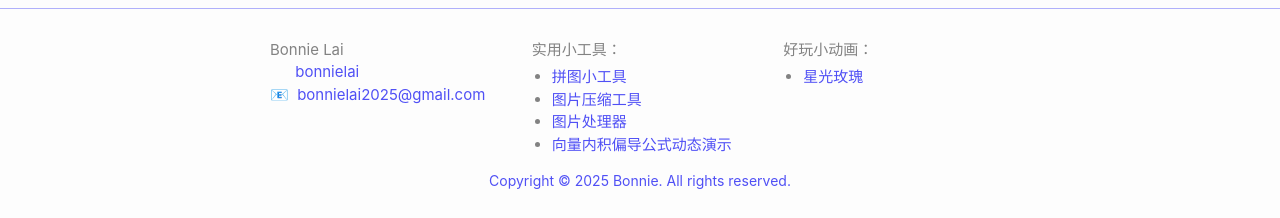
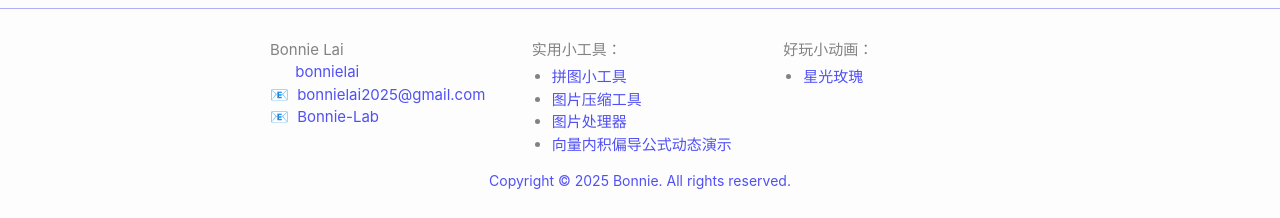
Before and after one commit to bonnielai/bonnielai.github.io, a Jekyll site: the page built from index.html, in a window 1280 px wide. Shown: the part 679-897 px from the top of the page. Built offline with Jekyll 4.4.1, drawn with Linux system fonts in a browser that asks for light colours; the list of posts is cut into pages by our own code.

Commit message:
add Bonnie-Lab

```diff
--- a/_includes/footer.html
+++ b/_includes/footer.html
@@ -16,6 +16,8 @@
             {%- include social.html -%}
             {%- if site.email -%}
             <li><a class="u-email" href="mailto:{{ site.email }}">📧&nbsp;&nbsp;{{ site.email }}</a></li>
+            <li><a class="u-lab" href="mailto:https://github.com/bonnielai/Bonnie-Lab">📧&nbsp;&nbsp;Bonnie-Lab</a></li>
+
             {%- endif -%}
         </ul>
       </div>
```
